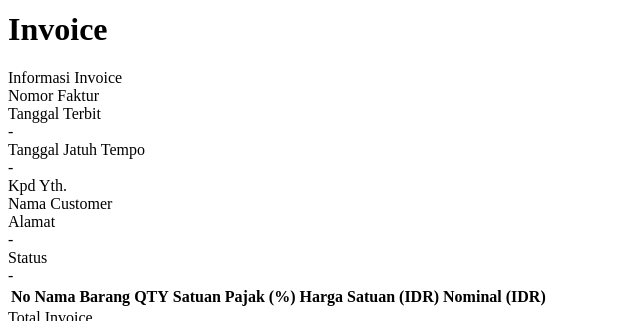
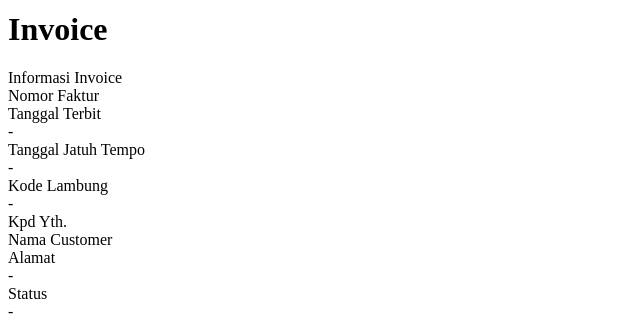
Before and after one commit to Ader-EX/qiu-befast, a FastAPI app: template templates/penjualan.html in a window 1280 px wide. Shown: the part 145-466 px from the top of the page, without its empty margins (0-640 px from the left). Run offline with FastAPI, Linux system fonts and the light colour scheme; the template is opened without the code that fills it, so the values that code supplies are empty; parts of the project's set-up code (start-up, migrations or seed data) failed here and were passed over.

Commit message:
fix : invoice html, pembelian & penjualan

```diff
--- a/routes/pembelian_routes.py
+++ b/routes/pembelian_routes.py
@@ -309,7 +309,7 @@
 
     pembelian = Pembelian(
         id=generate_pembelian_id(),
-        no_pembelian = generate_unique_record_number(db, Pembelian, prefix="QP/PRC"),
+        no_pembelian = generate_unique_record_number(db, Pembelian, prefix="QP/AP"),
         warehouse_id=request.warehouse_id,
         vendor_id=request.vendor_id,
         top_id=request.top_id,
@@ -439,9 +439,7 @@
 
     query = db.query(Pembelian).filter(Pembelian.id == pembelian_id)
 
-
     pembelian = query.first()
-
 
     if not pembelian:
         raise HTTPException(status_code=status.HTTP_404_NOT_FOUND, detail="Pembelian not found")
@@ -724,7 +722,6 @@
             "unit_price": it.unit_price,
             "total_price": it.total_price,
         })
-
     subtotal = Decimal(0)
     tax_amount = Decimal(0)
     for item in pembelian.pembelian_items:
--- a/templates/pembelian.html
+++ b/templates/pembelian.html
@@ -57,7 +57,7 @@
         <div class="info-block">
           <div class="title">Kpd Yth.</div>
           <div class="info-row">
-            <div class="label">Nama Customer</div>
+            <div class="label">Nama Vendor</div>
             <div class="value">{{ pembelian.vendor_display }}</div>
           </div>
           <div class="info-row">
--- a/templates/penjualan.html
+++ b/templates/penjualan.html
@@ -50,6 +50,13 @@
             <div class="value">
               {{ penjualan.sales_due_date.strftime('%d-%m-%Y') if
               penjualan.sales_due_date else '-' }}
+            </div>
+          </div>
+          <div class="info-row">
+            <div class="label">Kode Lambung</div>
+            <div class="value">
+              {{ penjualan.customer_rel.kode_lambung if
+              penjualan.customer_rel.kode_lambung else '-' }}
             </div>
           </div>
         </div>
```
Also changed, not shown: routes/penjualan_routes.py (+5 -8 lines).
